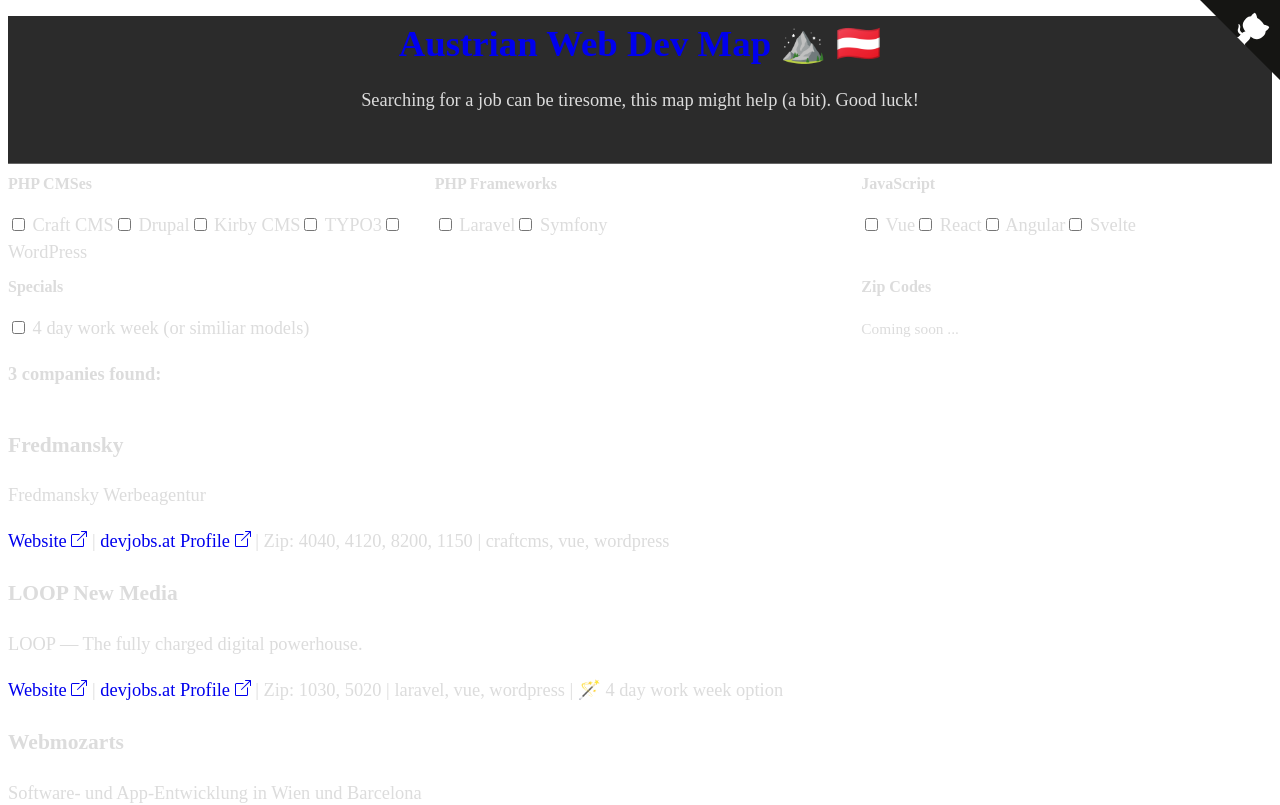
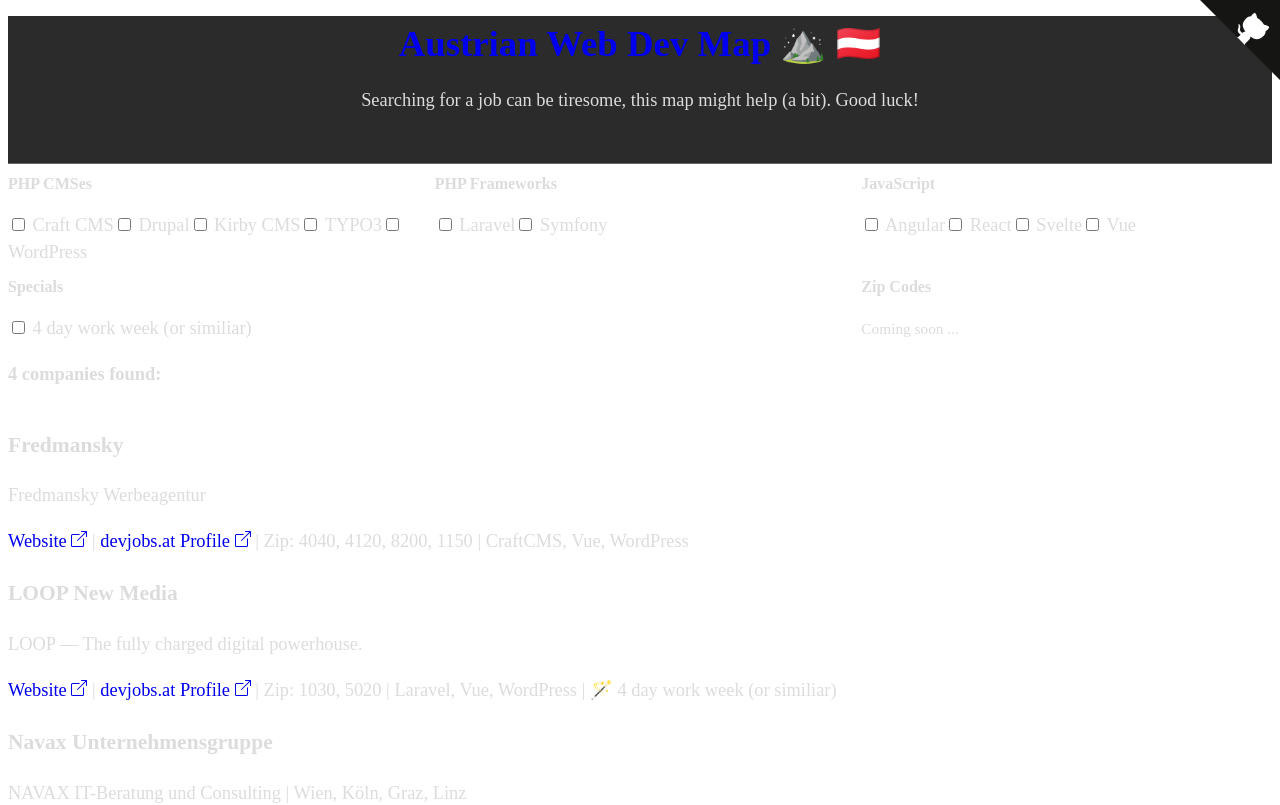
Before and after one commit to mandrasch/austrian-web-dev-companies, a SvelteKit app: page / in a window 1280 px wide. Shown: the top 805 px of the page. Built offline with nearby package versions, Linux system fonts and the light colour scheme.

Commit message:
small improvements, add data

```diff
--- a/src/routes/+page.svelte
+++ b/src/routes/+page.svelte
@@ -29,14 +29,14 @@
 
 	// Frontend frameworks
 	const availableFrontendFrameworks = [
-		{ label: 'Vue', value: 'vue' },
+		{ label: 'Angular', value: 'angular' },
 		{ label: 'React', value: 'react' },
-		{ label: 'Angular', value: 'angular' },
-		{ label: 'Svelte', value: 'svelte' }
+		{ label: 'Svelte', value: 'svelte' },
+		{ label: 'Vue', value: 'vue' }
 	];
 
 	const availableSpecialTags = [
-		{ label: '4 day work week (or similiar models)', value: 'fourDayWorkWeek' }
+		{ label: '4 day work week (or similiar)', value: 'fourDayWorkWeek' }
 	];
 
 	// Reactive state for selected tags
@@ -212,7 +212,7 @@
 					</a> |
 				{/if} Zip: {company.zipCodes.join(', ')} | {company.stackTags.join(', ')}
 				{#if company.specialTags.includes('fourDayWorkWeek')}
-					| 🪄 4 day work week option
+					| 🪄 4 day work week (or similiar)
 				{/if}
 			</p>
 		</article>
--- a/static/companies.json
+++ b/static/companies.json
@@ -3,7 +3,7 @@
 		"companyName": "Webmozarts",
 		"teaser": "Software- und App-Entwicklung in Wien und Barcelona",
 		"zipCodes": [1010],
-		"stackTags": ["symfony", "angular"],
+		"stackTags": ["Symfony", "Angular"],
 		"specialTags": [],
 		"websiteUrl": "https://webmozarts.com/",
 		"devjobsProfileUrl": "https://devjobs.at/team/webmozarts",
@@ -13,7 +13,7 @@
 		"companyName": "LOOP New Media",
 		"teaser": "LOOP — The fully charged digital powerhouse.",
 		"zipCodes": [1030, 5020],
-		"stackTags": ["laravel", "vue", "wordpress"],
+		"stackTags": ["Laravel", "Vue", "WordPress"],
 		"specialTags": ["fourDayWorkWeek"],
 		"websiteUrl": "https://www.agentur-loop.com/",
 		"devjobsProfileUrl": "https://devjobs.at/team/loop-new-media",
@@ -23,10 +23,20 @@
 		"companyName": "Fredmansky",
 		"teaser": "Fredmansky Werbeagentur",
 		"zipCodes": [4040, 4120, 8200, 1150],
-		"stackTags": ["craftcms", "vue", "wordpress"],
+		"stackTags": ["CraftCMS", "Vue", "WordPress"],
 		"specialTags": [],
 		"websiteUrl": "https://fredmansky.at/",
 		"devjobsProfileUrl": "https://devjobs.at/team/fredmansky",
 		"logo": ""
+	},
+	{
+		"companyName": "Navax Unternehmensgruppe",
+		"teaser": "NAVAX IT-Beratung und Consulting | Wien, Köln, Graz, Linz",
+		"zipCodes": [1120, 8010, 4020],
+		"stackTags": ["Svelte"],
+		"specialTags": [],
+		"websiteUrl": "https://www.navax.com",
+		"devjobsProfileUrl": "https://devjobs.at/team/navax-unternehmensgruppe",
+		"logo": ""
 	}
 ]
```
